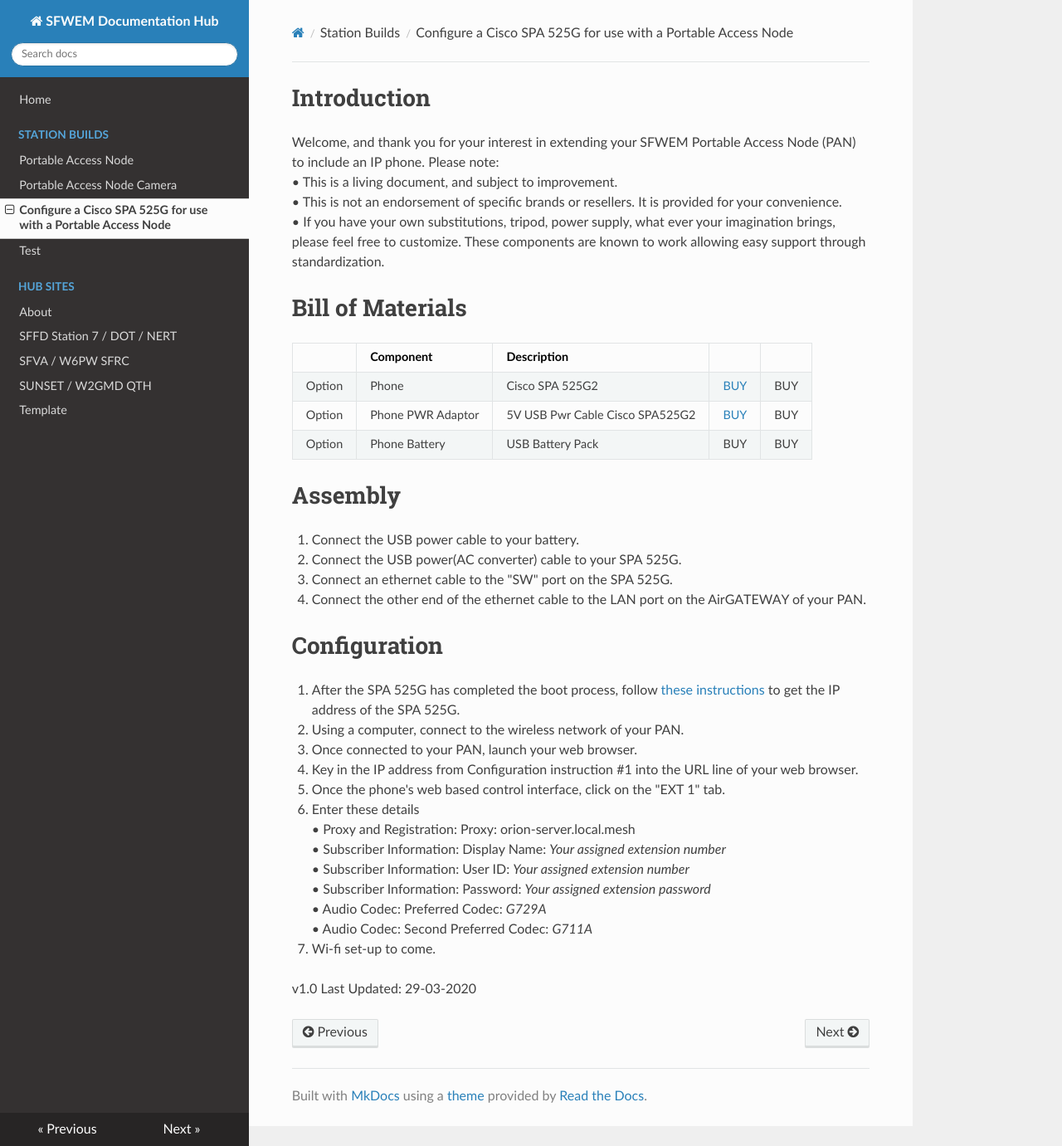
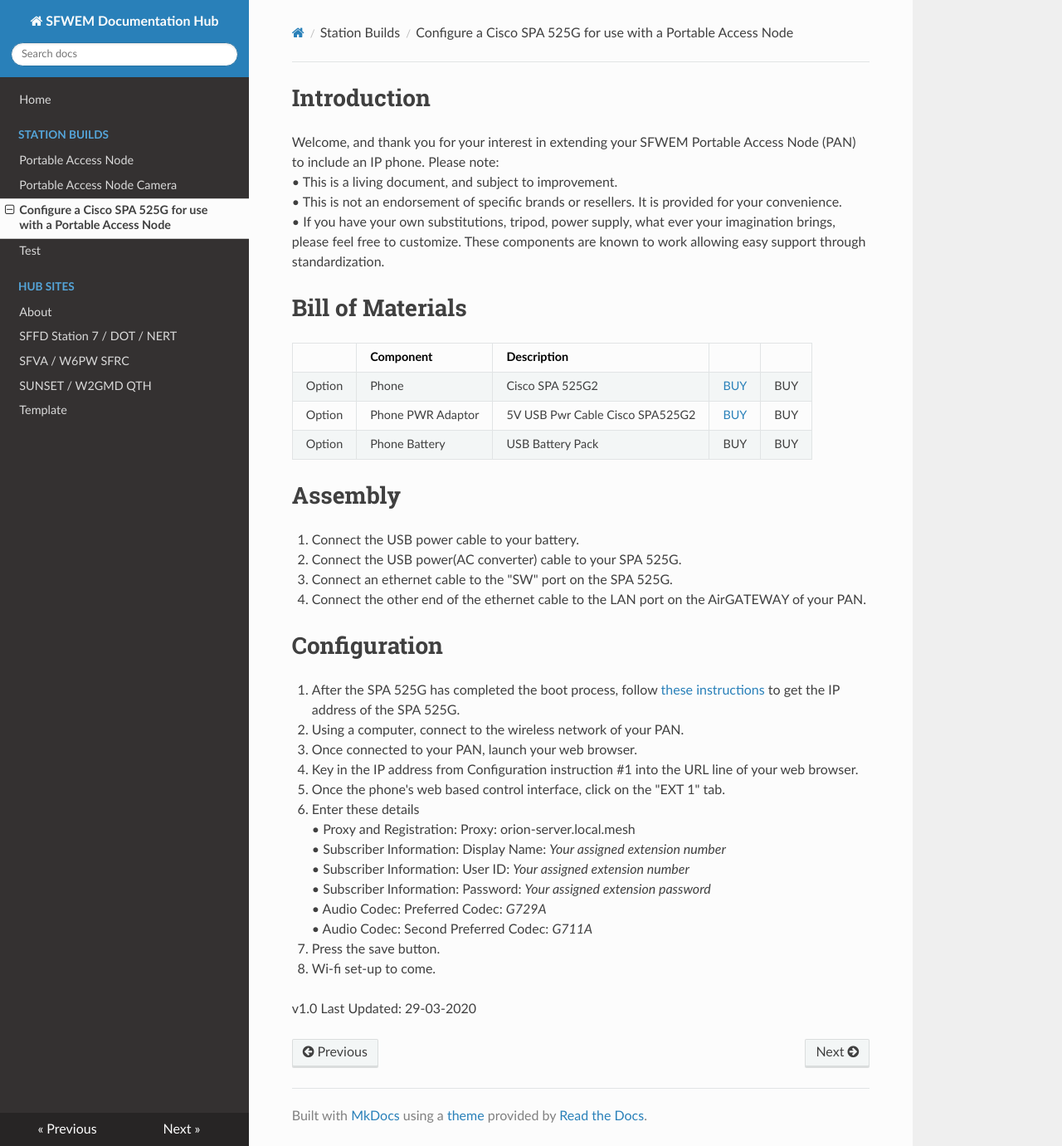
Before and after one commit to sfwem/SFWEM-Docs, an MkDocs documentation site: the page built from docs/Station_Builds/PAN_Cisco_Phone_SPA_525G2.md, in a window 1280 px wide and 1381 px high. Shown: the whole window at 83% size. Built offline with MkDocs 1.6.1, drawn with Linux system fonts in a browser that asks for light colours; nearby versions of some CDN libraries.

Commit message:
Update PAN_Cisco_Phone_SPA_525G2.md

```diff
--- a/docs/Station_Builds/PAN_Cisco_Phone_SPA_525G2.md
+++ b/docs/Station_Builds/PAN_Cisco_Phone_SPA_525G2.md
@@ -34,7 +34,8 @@
    •	Subscriber Information: Password: <I>Your assigned extension password</I><br>
    •	Audio Codec: Preferred Codec: <I>G729A</I><br>
    •	Audio Codec: Second Preferred Codec: <I>G711A</I><br>
-7. Wi-fi set-up to come.
+7. Press the save button.
+8. Wi-fi set-up to come.
 
 
 v1.0 Last Updated: 29-03-2020
```
